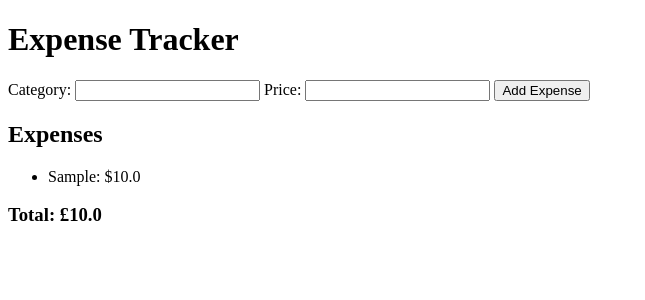
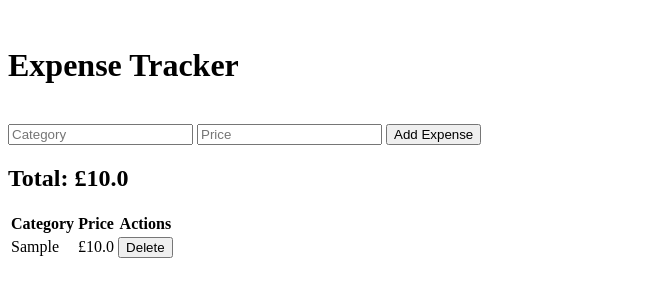
Before and after one commit to thebigburd/expense-tracker, a Flask app: page / in a window 1280 px wide. Shown: the top 300 px of the page, without its empty margins (0-645 px from the left). Run offline with Flask 3, Linux system fonts and the light colour scheme; tables that the repository leaves empty hold one stand-in row (values such as "Sample post").

Commit message:
Updated index.html to show expenses in table

```diff
--- a/templates/index.html
+++ b/templates/index.html
@@ -3,24 +3,39 @@
 <head>
     <meta charset="UTF-8">
     <meta name="viewport" content="width=device-width, initial-scale=1.0">
+
     <title>Expense Tracker</title>
 </head>
 <body>
     <h1>Expense Tracker</h1>
-    <form action="{{ url_for('add_expense') }}" method="POST">
-        <label for="category">Category:</label>
-        <input type="text" name="category" required>
-        <label for="price">Price:</label>
-        <input type="number" step="0.01" name="price" required>
+
+    <form method="POST" action="/add">
+        <input type="text" name="category" placeholder="Category" required>
+        <input type="number" step="0.01" name="price" placeholder="Price" required>
         <button type="submit">Add Expense</button>
     </form>
-    <h2>Expenses</h2>
-    <ul>
-        {% for expense in expenses %}
-            <li>{{ expense.category }}: ${{ expense.price }}</li>
-        {% endfor %}
-    </ul>
-
-    <h3>Total: £{{ total }}</h3>
+    <h2>Total: £{{ total }}</h2>
+    <table>
+        <thead>
+            <tr>
+                <th>Category</th>
+                <th>Price</th>
+                <th>Actions</th>
+            </tr>
+        </thead>
+        <tbody>
+            {% for expense in expenses %}
+            <tr>
+                <td>{{ expense.category }}</td>
+                <td>£{{ expense.price }}</td>
+                <td>
+                    <form method="POST" action="/delete/{{ expense.id }}">
+                        <button type="submit">Delete</button>
+                    </form>
+                </td>
+            </tr>
+            {% endfor %}
+        </tbody>
+    </table>
 </body>
 </html>
```
